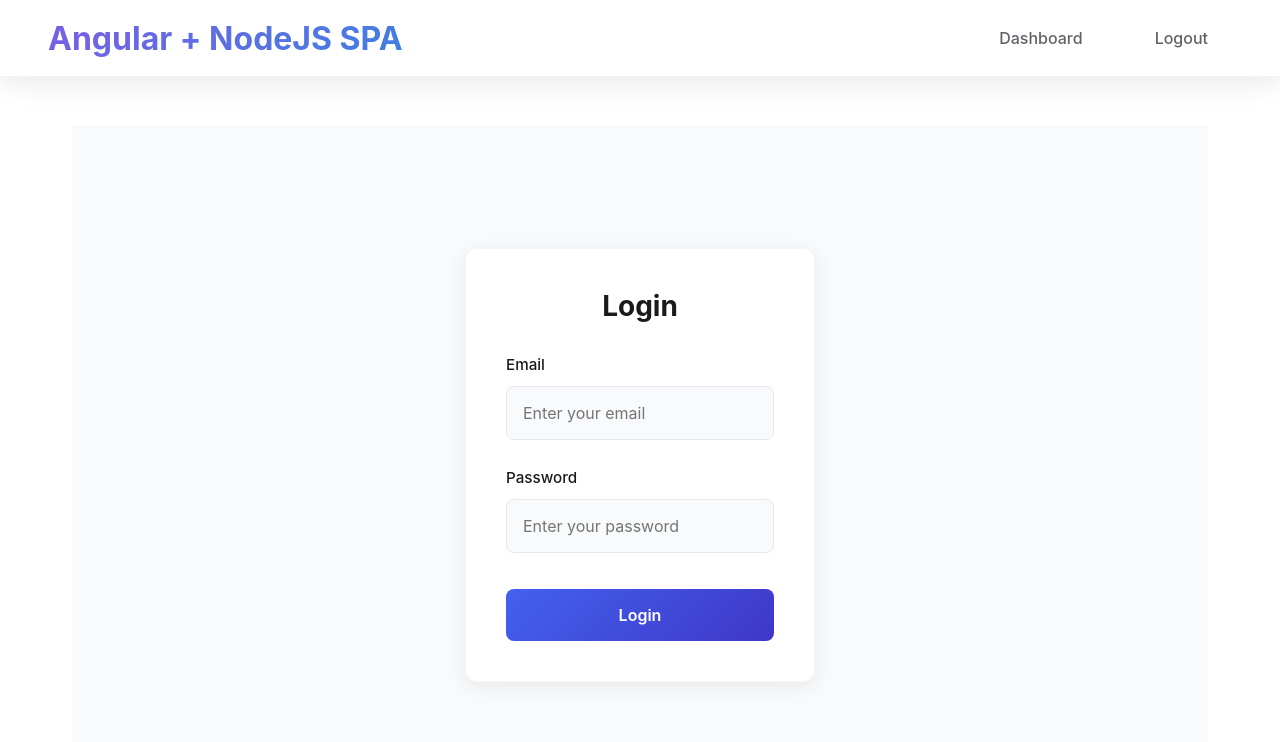
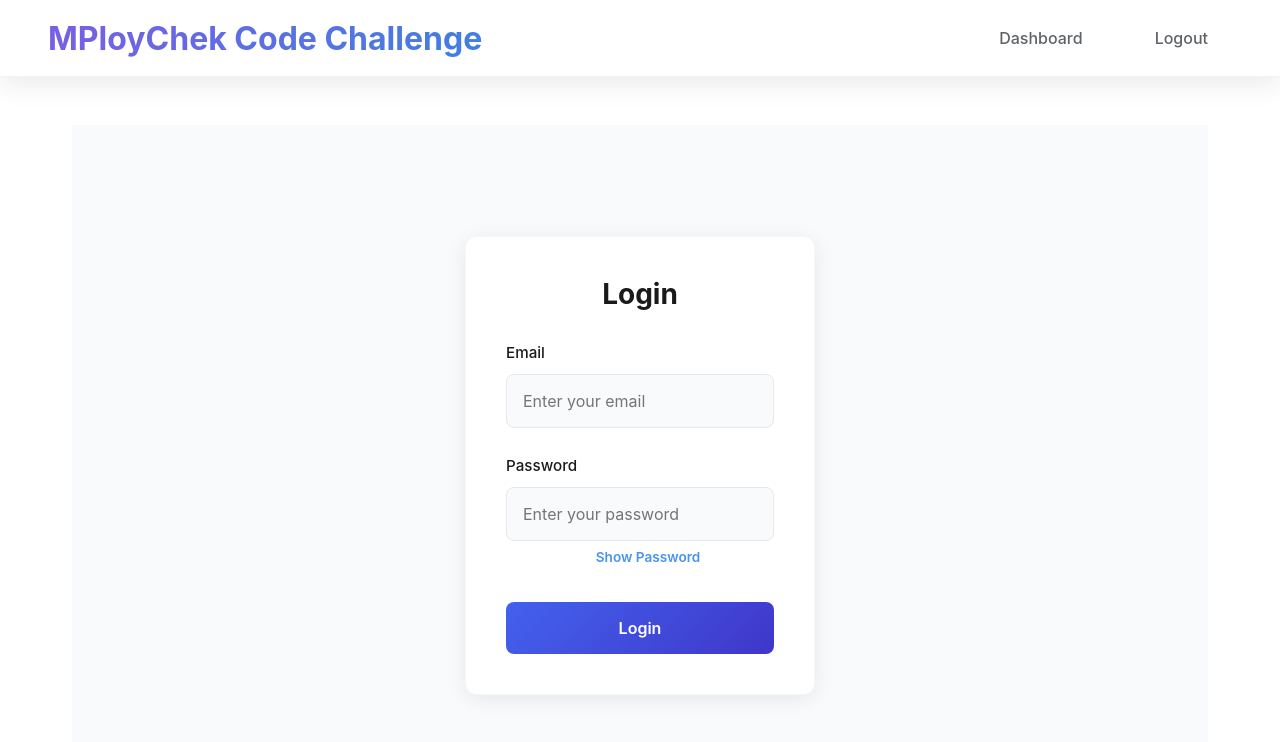
Before and after one commit to SharveshGuru/MPloyChek-CodeChallenge, an Angular app in the folder frontend/: page /login in a window 1280 px wide. Shown: the top 742 px of the page. Built offline with nearby package versions, Linux system fonts and the light colour scheme; no server answers; sample sign-in values are in the browser's storage.

Commit message:
ui changes

```diff
--- a/frontend/src/app/app.component.ts
+++ b/frontend/src/app/app.component.ts
@@ -10,7 +10,7 @@ import { CommonModule } from '@angular/common';
   imports: [RouterModule, CommonModule]
 })
 export class AppComponent {
-  title = 'Angular + NodeJS SPA';
+  title = 'MPloyChek Code Challenge';
   isLoggedIn = false;
   isAdmin = false;
 
--- a/frontend/src/app/auth/login/login.component.ts
+++ b/frontend/src/app/auth/login/login.component.ts
@@ -26,12 +26,15 @@ import { AuthService } from '../../services/auth.service';
           <div class="form-group">
             <label>Password</label>
             <input
-              type="password"
+              [type]="passwordFieldType"
               [(ngModel)]="password"
               name="password"
               required
               placeholder="Enter your password"
             >
+            <button type="button" class="show-password-btn" (click)="togglePasswordVisibility()">
+              {{ passwordFieldType === 'password' ? 'Show Password' : 'Hide Password' }}
+            </button>
           </div>
           <button type="submit">Login</button>
           <p *ngIf="errorMessage" class="error">{{ errorMessage }}</p>
@@ -152,17 +155,43 @@ import { AuthService } from '../../services/auth.service';
         padding: 1.5rem;
       }
     }
+
+    /* Add styling for the show password button */
+    .show-password-btn {
+      background: none;
+      border: none;
+      color: #4895ef;
+      font-size: 0.85rem;
+      cursor: pointer;
+      margin-left: 0.5rem;
+      padding: 0;
+      transition: color 0.3s ease;
+    }
+
+    .show-password-btn:hover {
+      color: #3578e5;
+    }
+
+    .show-password-btn:focus {
+      outline: none;
+    }
   `]
 })
 export class LoginComponent {
   email = '';
   password = '';
   errorMessage = '';
+  passwordFieldType: string = 'password'; // Default to password field type
 
   constructor(
     private authService: AuthService,
     private router: Router
   ) {}
+
+  // Toggle the password visibility
+  togglePasswordVisibility() {
+    this.passwordFieldType = this.passwordFieldType === 'password' ? 'text' : 'password';
+  }
 
   onSubmit() {
     this.authService.login({ email: this.email, password: this.password })
--- a/frontend/src/app/auth/register/register.component.css
+++ b/frontend/src/app/auth/register/register.component.css
@@ -106,6 +106,26 @@ input::placeholder {
   color: #aaa;
 }
 
+.show-password-btn {
+    background: none;
+    border: none;
+    color: #4c8bf5;
+    font-size: 0.9rem;
+    cursor: pointer;
+    margin-left: 0.5rem;
+    padding: 0;
+    transition: color 0.3s ease;
+}
+
+.show-password-btn:hover {
+    color: #3578e5;
+}
+
+.show-password-btn:focus {
+    outline: none;
+}
+
+
 @media (max-width: 500px) {
     .form-container {
         padding: 1.5rem;
--- a/frontend/src/app/auth/register/register.component.html
+++ b/frontend/src/app/auth/register/register.component.html
@@ -28,13 +28,16 @@
       <div class="form-group">
         <label for="password">Password</label>
         <input
-          type="password"
+          [type]="passwordFieldType"
           id="password"
           [(ngModel)]="user.password"
           name="password"
           required
           placeholder="Enter password"
         >
+        <button type="button" class="show-password-btn" (click)="togglePasswordVisibility()">
+          {{ passwordFieldType === 'password' ? 'Show Password' : 'Hide Password' }}
+        </button>
       </div>
 
       <div class="form-group">
@@ -47,4 +50,4 @@
 
       <button type="submit" class="submit-btn">Register</button>
     </form>
-</div>
+  </div>
--- a/frontend/src/app/auth/register/register.component.ts
+++ b/frontend/src/app/auth/register/register.component.ts
@@ -12,8 +12,12 @@ import { Router } from '@angular/router';
 })
 export class RegisterComponent {
   user = { username: '', email: '', password: '', role: 'General User' };
+  passwordFieldType: string = 'password';
+  constructor(private authService: AuthService, private router: Router) {}
 
-  constructor(private authService: AuthService, private router: Router) {}
+  togglePasswordVisibility() {
+    this.passwordFieldType = this.passwordFieldType === 'password' ? 'text' : 'password';
+  }
 
   register() {
     const token = localStorage.getItem('token');
```
Lines whose indentation alone changed are shown as unchanged.
